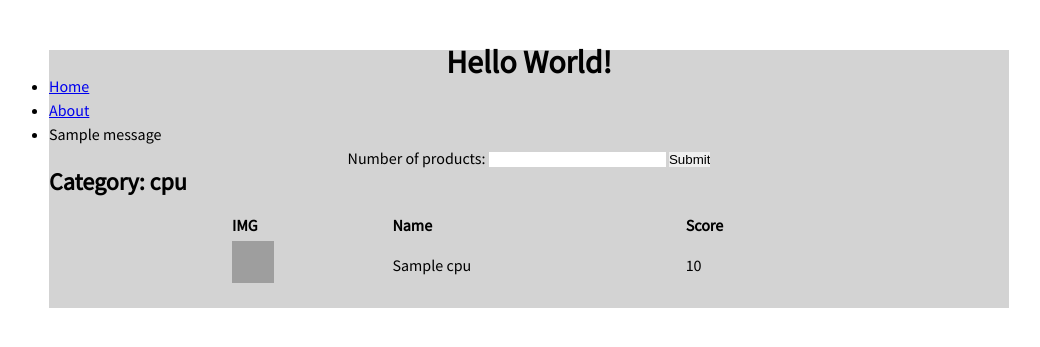
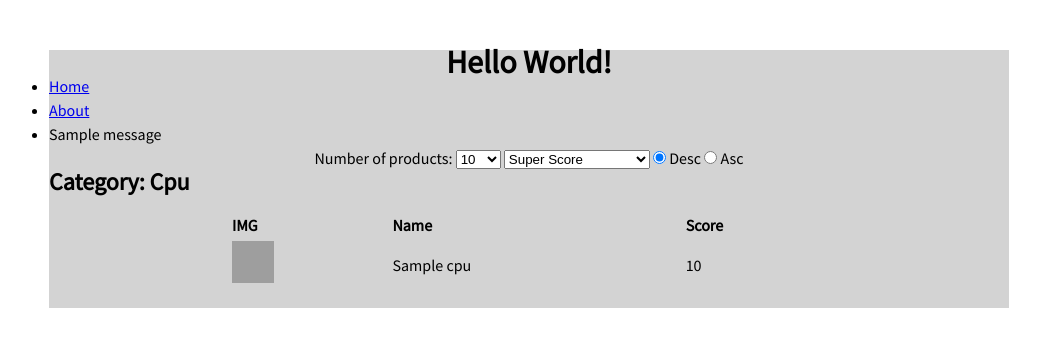
Before and after one commit to SW7-2016/Presentation, a Flask app: page /category/cpu in a window 1280 px wide. Shown: the top 347 px of the page, without its empty margins (111-1151 px from the left). Run offline with Flask 2, Linux system fonts and the light colour scheme; tables that the repository leaves empty hold one stand-in row (values such as "Sample post"); one stand-in notice (Sample message) is shown; some web fonts are replaced; grey boxes are pictures that could not be loaded.

Commit message:
Added new features to listing products

```diff
--- a/website/config.py
+++ b/website/config.py
@@ -7,7 +7,7 @@ class BaseConfig(object):
     HOST = '0.0.0.0'
     PORT = 9000
     # SQLALCHEMY_DATABASE_URI = 'sqlite:///' + os.path.join(basedir, 'app.db')
-    SQLALCHEMY_DATABASE_URI = 'mysql+pymysql://root:kaffe@localhost/analyserdb'
+    SQLALCHEMY_DATABASE_URI = 'mysql+pymysql://root:Kaffe23!@localhost/analyserdb'
     SQLALCHEMY_TRACK_MODIFICATIONS = False
 
 class DevelopmentConfig(BaseConfig):
--- a/website/templates/list_products.html
+++ b/website/templates/list_products.html
@@ -3,11 +3,28 @@
 <center>
     <form action="">
         Number of products:
-        <input type="text" name="show">
-        <input type="submit" value="Submit">
+        <select name="show" onchange="this.form.submit();">
+          <option value="10" {% if show == "10" %} selected="selected"{% endif %}>10</option>
+          <option value="20" {% if show == "20" %} selected="selected"{% endif %}>20</option>
+          <option value="50" {% if show == "50" %} selected="selected"{% endif %}>50</option>
+          <option value="100" {% if show == "100" %} selected="selected"{% endif %}>100</option>
+        </select>
+
+        <select name="orderby" onchange="this.form.submit();">
+          <option value="superscore" {% if orderby == "superscore" %} selected="selected"{% endif %}>Super Score</option>
+          <option value="name" {% if orderby =="name" %} selected="selected"{% endif %}>Name</option>
+          <option value="newest_review_date" {% if orderby == "newest_review_date" %} selected="selected"{% endif %}>Newest Review Date</option>
+        </select>
+
+        <label>
+          <input type="radio" name="order" value="desc" onChange="this.form.submit();" {% if order  == "desc" %}checked="checked"{% endif %}/> Desc
+        </label>
+        <label>
+          <input type="radio" name="order" value="asc" onChange="this.form.submit();" {% if order == "asc" %}checked="checked"{% endif %}/> Asc
+        </label>
     </form>
 </center>
-  <h2> Category: {{ category }} </h2>
+  <h2> Category: {{ category.title() }} </h2>
 <center>
   <table class="ProductList">
   	<tr>
--- a/website/views.py
+++ b/website/views.py
@@ -17,13 +17,17 @@ def index():
 @app.route('/category/<category>')
 def list_items(category):
 
-    no_to_show = request.args.get('show', 10, type=int)
+    showing = request.args.get('show', 10)
+    orderby = request.args.get('orderby', "superscore")
+    order = request.args.get('order', "desc")
+    order_direction = getattr(db, order)
     try:
         # Gets the class module depending on the category chosen.
         cat_que = getattr(sys.modules[__name__], category.title())
-        products = db.session.query(cat_que).limit(no_to_show).all()
+        products = db.session.query(cat_que).order_by(order_direction(orderby)).limit(showing).all()
         return render_template('list_products.html', products=products, category
-                               =category)
+                               =category, show=showing, orderby=orderby,
+                               order=order)
     except Exception as e:
         print(str(e), file=sys.stderr)
         abort(404)
```
